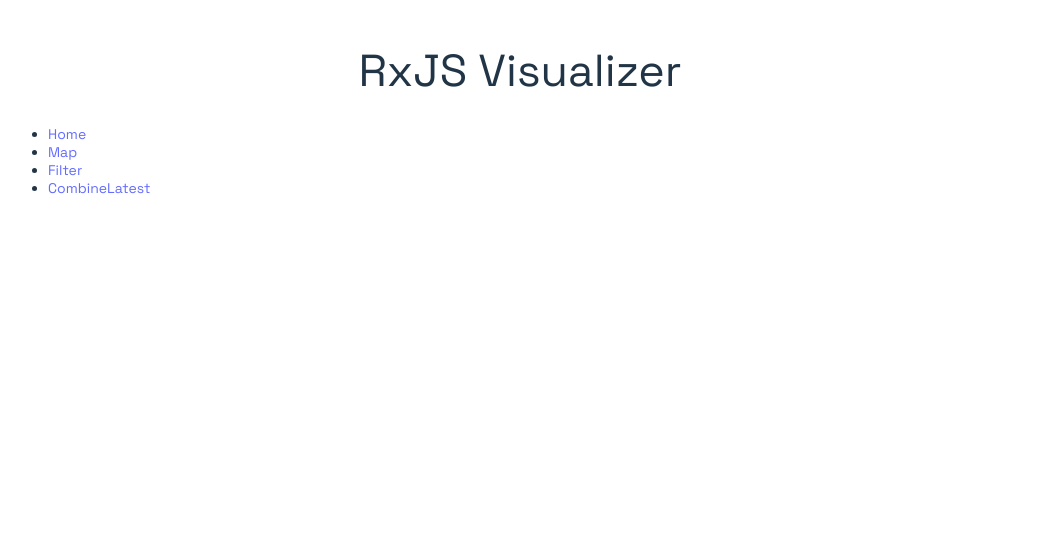
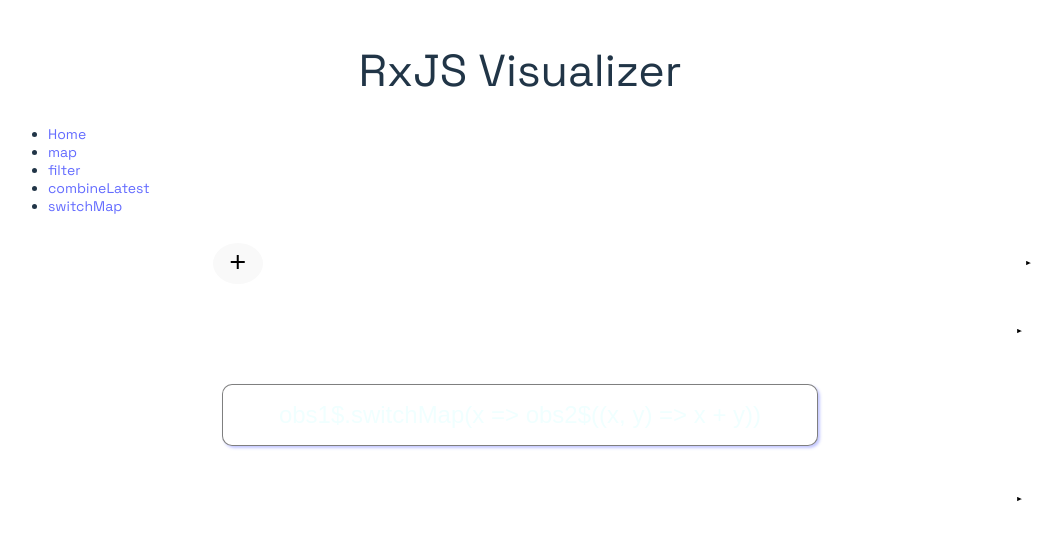
Before and after one commit to seancampbell3161/rxjs-visualizer, a React (Vite) app: page /switchMap in a window 1280 px wide. Shown: the top 540 px of the page, without its empty margins (120-1180 px from the left). Built offline with nearby package versions, Linux system fonts and the light colour scheme; a web font is replaced by a local one.

Commit message:
add switchMap

```diff
--- a/src/App.css
+++ b/src/App.css
@@ -41,9 +41,9 @@
 }
 
 .operator-label p {
-  font-size: 32px;
+  font-size: 24px;
   color: azure;
-  padding: 1rem 4rem;
+  padding: 1rem 3.5rem;
   background-color: rgba(255, 255, 255, 0.1);
   border: 1px solid rgba(0, 0, 0, 0.5);
   border-radius: 10px;
--- a/src/App.tsx
+++ b/src/App.tsx
@@ -4,6 +4,7 @@
 import Map from './components/operators/Map'
 import Filter from './components/operators/Filter'
 import CombineLatest from './components/operators/CombineLatest'
+import SwitchMap from './components/operators/SwitchMap'
 
 function App() {
 
@@ -15,15 +16,17 @@
         <nav>
           <ul>
             <li><Link to="/">Home</Link></li>
-            <li><Link to="/map">Map</Link></li>
-            <li><Link to="/filter">Filter</Link></li>
-            <li><Link to="/combineLatest">CombineLatest</Link></li>
+            <li><Link to="/map">map</Link></li>
+            <li><Link to="/filter">filter</Link></li>
+            <li><Link to="/combineLatest">combineLatest</Link></li>
+            <li><Link to="/switchMap">switchMap</Link></li>
           </ul>
         </nav>
         <Routes>
           <Route path="map" element={<Map />} />
           <Route path="filter" element={<Filter />} />
           <Route path='combineLatest' element={<CombineLatest />} />
+          <Route path='switchMap' element={<SwitchMap />} />
         </Routes>
       </div>
     </>
--- a/src/components/Stream.tsx
+++ b/src/components/Stream.tsx
@@ -12,7 +12,7 @@
 }
 
 export default function Stream({ marbleColor, marbleValue }: StreamProps) {
-    const [marbleProps, setMarbleProps] = useState<MarbleProps[]>([])
+    const [marbleProps, setMarbleProps] = useState<MarbleProps[]>([]);
 
     useEffect(() => {
         if (Number(marbleValue) > 0) {
--- /dev/null
+++ b/src/components/operators/SwitchMap.tsx
@@ -0,0 +1,67 @@
+import { useEffect, useState } from "react";
+import Stream from "../Stream";
+import OperatorLabel from "../OperatorLabel";
+
+export default function SwitchMap() {
+    const [marble1Input, setMarble1Input] = useState(0);
+    const [marble2Index, setMarble2Index] = useState(-1);
+    const [marble2Input, setMarble2Input] = useState('');
+    const [marbleOutput, setMarbleOutput] = useState('');
+
+    useEffect(() => {
+        if (marble1Input > 0) {
+            let intervalId: number | undefined;
+            let count = 0;
+
+            const emitMarble = () => {
+                if (count < 3) {
+                    setMarble2Input(marble1Input.toString() + alpha[count]);
+                    count++;
+                }
+            }
+
+            intervalId = setInterval(emitMarble, 800);
+            return () => clearInterval(intervalId);
+        }
+    }, [marble1Input]);
+
+    useEffect(() => {
+        setMarbleOutput(marble2Input);
+    }, [marble2Input])
+
+    const alpha = 'abcdefghijklmnopqrstuvwxyz';
+
+    const handleAdd1 = () => {
+        const r = marble1Input + 1;
+        setMarble1Input(r);
+    }
+
+    const handleAdd2 = () => {
+        if (marble2Index >= 25) {
+            const i = -1;
+            setMarble2Index(i);
+            return;
+        }
+
+        const r = marble2Index + 1;
+        setMarble2Index(r);
+        setMarble2Input(alpha[r]);
+    }
+
+    return (
+        <>
+            <div className="marble-container">
+            <button className="add-button" onClick={handleAdd1}><span className="material-symbols-outlined">add</span></button>
+                <Stream marbleColor="rgb(255, 105, 70)" marbleValue={marble1Input.toString()} />
+            </div>
+            <div className="marble-container extra-margin">
+            {/* <button className="add-button" onClick={handleAdd2}><span className="material-symbols-outlined">add</span></button> */}
+                <Stream marbleColor="rgb(70, 105, 255)" marbleValue={marble2Input} />
+            </div>
+            <OperatorLabel expression={'obs1$.switchMap(x => obs2$((x, y) => x + y))'} />
+            <div className="marble-container extra-margin">
+                <Stream marbleColor="rgb(105, 255, 70)" marbleValue={marbleOutput.toString()} />
+            </div>
+        </>
+    )
+}
```
